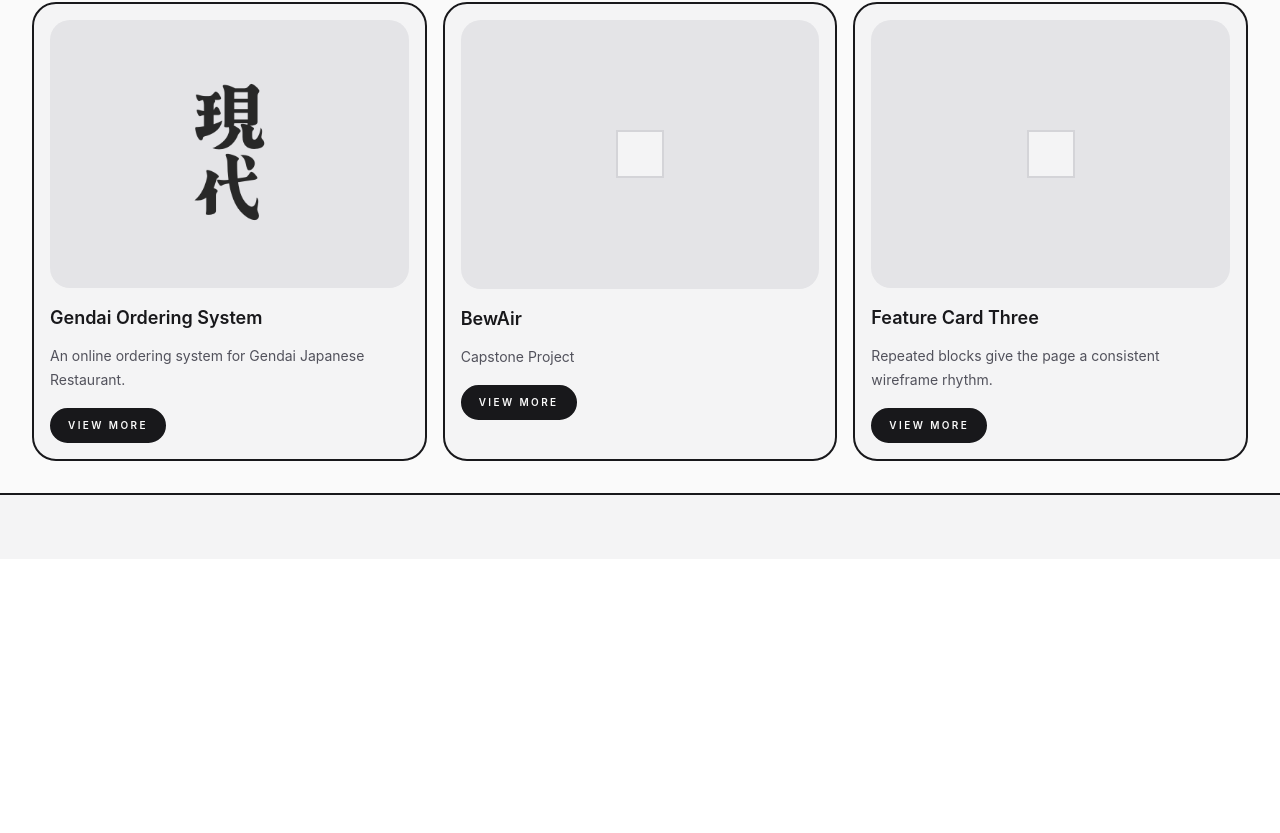
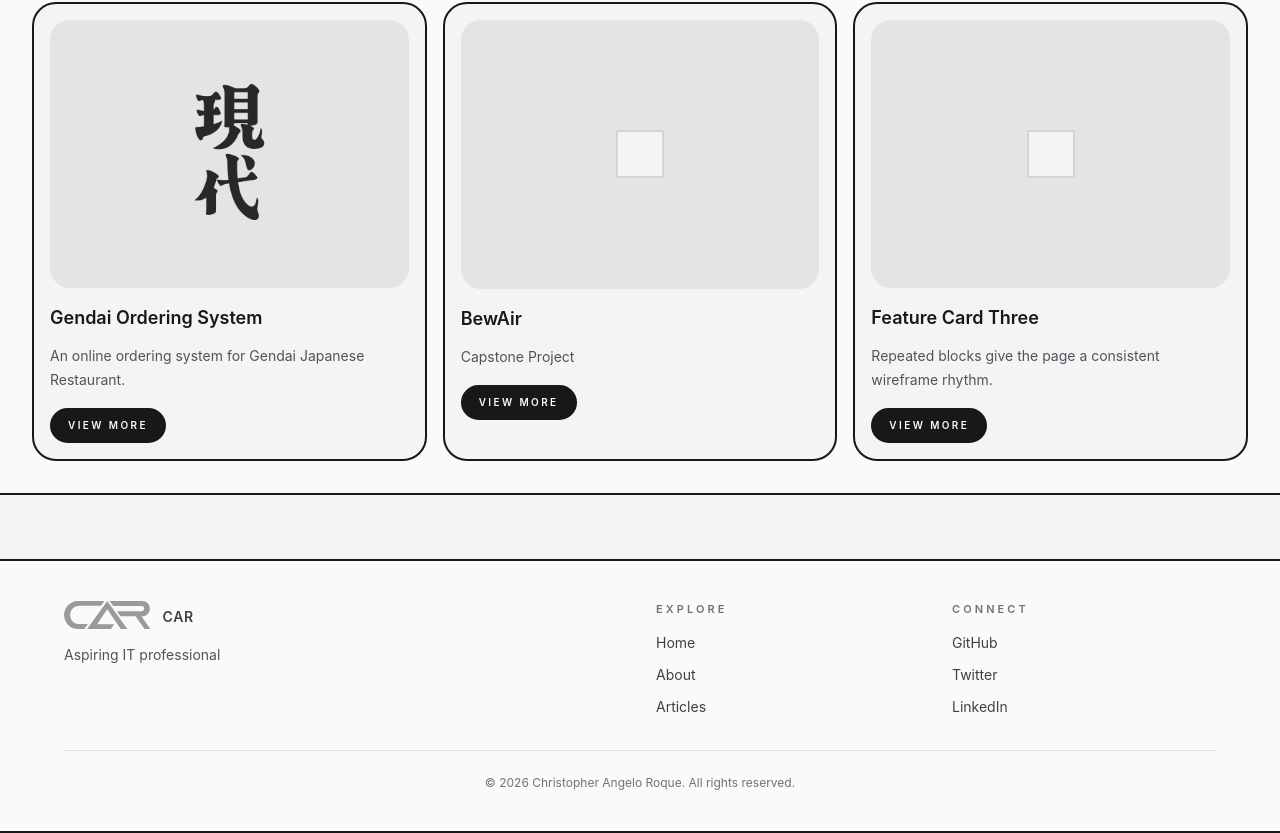
Before and after one commit to ChrstphrAngelo/roque-webprog, a React (Vite) app in the folder roque-client/: page / in a window 1280 px wide. Shown: the part 870-1703 px from the top of the page. Before the commit the page ends 1429 px from the top, so only its background shows below. Built offline with nearby package versions, Linux system fonts and the light colour scheme.

Commit message:
lab-act3

```diff
--- /dev/null
+++ b/roque-client/src/App.css
@@ -0,0 +1,3 @@
+body {
+  margin: 0;
+}
--- /dev/null
+++ b/roque-client/src/assets/article-content.js
@@ -0,0 +1,29 @@
+import gendaiImage from './gendai.png';
+import electronicsImage from './Electronics.png';
+
+const articles = [
+  {
+    name: "gendai-ordering-system",
+    title: "Gendai Ordering System",
+    image: gendaiImage,
+    content: [
+      "Gendai ordering system is a personal web and mobile project.",
+
+      "This system lets customers view the menu and order from it through the mobile app.",
+
+      "This system also includes an admin web system to manage menus, view order history, as well as manage profiles.",
+    ]
+  },
+  {
+    name: "bewair-capstone-project",
+    title: "Electronics",
+    image: electronicsImage,
+    content: [
+      "Some of my current projects also involve electronics such as our capstone project BewAir.",
+
+      "I work on different electronic components such as the ESP32 and air sensors.",
+    ]
+  }
+];
+
+export default articles;
--- /dev/null
+++ b/roque-client/src/components/ArticleList.jsx
@@ -0,0 +1,37 @@
+import { Link } from 'react-router-dom';
+import Button from './Button';
+
+const ArticleList = ({ articles }) => {
+  return (
+    <div className="grid gap-4 sm:grid-cols-2 xl:grid-cols-4">
+      {articles.map((article, index) => (
+        <article key={article.name} className="rounded-3xl border-2 border-zinc-900 bg-zinc-100 p-4">
+          <div className="flex aspect-4/3 items-center justify-center rounded-[1.25rem] bg-zinc-200">
+            <img
+              src={article.image}
+              alt={article.title}
+              className="aspect-4/3 w-full rounded-[1.25rem] object-cover"
+            />
+          </div>
+
+          <p className="mt-4 text-[11px] font-semibold uppercase tracking-[0.24rem] text-zinc-500">
+            Article {String(index + 1).padStart(2, '0')}
+          </p>
+          <h3 className="mt-2 text-lg font-semibold text-zinc-900">
+            {article.title}
+          </h3>
+          <p className="mt-3 text-sm leading-6 text-zinc-600">
+            {article.content[0].substring(0, 150)}...
+          </p>
+          <Link to={`/articles/${article.name}`}>
+            <Button className="mt-4">
+              Read More
+            </Button>
+          </Link>
+        </article>
+      ))}
+    </div>
+  );
+};
+
+export default ArticleList;
--- /dev/null
+++ b/roque-client/src/components/Footer.jsx
@@ -0,0 +1,78 @@
+import { Link } from 'react-router-dom';
+
+const Footer = () => {
+  return (
+    <footer className="border-y-2 border-zinc-900 bg-zinc-50 px-4 py-8 sm:px-6 sm:py-10 lg:px-8">
+      <div className="mx-auto max-w-6xl">
+        <div className="grid gap-8 sm:grid-cols-2 md:grid-cols-4">
+          {/* Logo / Brand */}
+          <div className="col-span-1 md:col-span-2">
+            <div className="flex items-center gap-3">
+              <img src="/CAR-logo.svg" alt="Logo" className="h-8 w-auto" />
+              <span className="text-sm font-semibold uppercase tracking-wider text-zinc-700">
+                CAR
+              </span>
+            </div>
+            <p className="mt-3 max-w-xs text-sm text-zinc-600">
+              Aspiring IT professional
+            </p>
+          </div>
+
+          {/* Navigation links */}
+          <div>
+            <h3 className="text-[11px] font-semibold uppercase tracking-[0.28em] text-zinc-500">
+              Explore
+            </h3>
+            <ul className="mt-3 space-y-2">
+              <li>
+                <Link to="/" className="text-sm text-zinc-700 hover:text-zinc-900 hover:underline">
+                  Home
+                </Link>
+              </li>
+              <li>
+                <Link to="/about" className="text-sm text-zinc-700 hover:text-zinc-900 hover:underline">
+                  About
+                </Link>
+              </li>
+              <li>
+                <Link to="/articles" className="text-sm text-zinc-700 hover:text-zinc-900 hover:underline">
+                  Articles
+                </Link>
+              </li>
+            </ul>
+          </div>
+
+          {/* Socials */}
+          <div>
+            <h3 className="text-[11px] font-semibold uppercase tracking-[0.28em] text-zinc-500">
+              Connect
+            </h3>
+            <ul className="mt-3 space-y-2">
+              <li>
+                <a href="#" className="text-sm text-zinc-700 hover:text-zinc-900 hover:underline">
+                  GitHub
+                </a>
+              </li>
+              <li>
+                <a href="#" className="text-sm text-zinc-700 hover:text-zinc-900 hover:underline">
+                  Twitter
+                </a>
+              </li>
+              <li>
+                <a href="#" className="text-sm text-zinc-700 hover:text-zinc-900 hover:underline">
+                  LinkedIn
+                </a>
+              </li>
+            </ul>
+          </div>
+        </div>
+
+        <div className="mt-8 border-t border-zinc-200 pt-6 text-center text-xs text-zinc-500">
+          &copy; {new Date().getFullYear()} Christopher Angelo Roque. All rights reserved.
+        </div>
+      </div>
+    </footer>
+  );
+};
+
+export default Footer;
--- a/roque-client/src/components/Layout.jsx
+++ b/roque-client/src/components/Layout.jsx
@@ -1,5 +1,6 @@
 import {Outlet} from 'react-router-dom';
 import NavBar from './NavBar';
+import Footer from './Footer';
 
 const Layout = () => {
   return (
@@ -8,6 +9,7 @@ const Layout = () => {
       <main className="pb-16 pt-20">
         <Outlet />
       </main>
+      <Footer />
     </div>
   );
 };
--- /dev/null
+++ b/roque-client/src/pages/ArticleListPage.jsx
@@ -0,0 +1,42 @@
+import Button from '../components/Button';
+import ArticleList from '../components/ArticleList';
+import articles from '../assets/article-content';
+
+const ArticleListPage = () => {
+  return (
+    <div className="flex w-full flex-col gap-6">
+      {/*Top current header title */}
+      <section className="border-y-2 border-zinc-900 bg-zinc-50 px-4 py-6 sm:px-6 sm:py-8 lg:px-8">
+        <p className="mb-3 text-[11px] font-semibold uppercase tracking-[0.28em] text-zinc-500">
+          Articles
+        </p>
+        <h1 className="max-w-xl text-3xl font-bold leading-tight text-zinc-900 sm:text-4xl">
+          My current projects
+        </h1>
+        <p className="mt-4 max-w-lg text-sm leading-7 text-zinc-600 sm:text-base">
+          This is a collection of my current projects and other tech I'm exploring
+        </p>
+        <div className="mt-6">
+          <Button to="/">Back Home</Button>
+        </div>
+      </section>
+
+      {/*Article item */}
+      <section className="border-y-2 border-zinc-900 bg-zinc-50 px-4 py-6 sm:px-6 sm:py-8 lg:px-8">
+        <div className="mb-6">
+          <p className="text-[11px] font-semibold uppercase tracking-[0.28em] text-zinc-500">
+            Featured Articles
+          </p>
+          <h2 className="mt-2 text-2xl font-semibold text-zinc-900">
+            Projects
+          </h2>
+        </div>
+
+        <ArticleList articles={articles} />
+
+      </section>
+    </div>
+  );
+};
+
+export default ArticleListPage;
--- a/roque-client/src/pages/ArticlePage.jsx
+++ b/roque-client/src/pages/ArticlePage.jsx
@@ -1,101 +1,72 @@
+import { useParams } from 'react-router-dom';
 import Button from '../components/Button';
+import articles from '../assets/article-content.js';
 
-const ArticlePage = () => {
+function ArticlePage() {
+  const { name } = useParams();
+  const article = articles.find(article => article.name === name);
+
+  if (!article) {
+    return (
+      <div className="flex w-full flex-col gap-6">
+        <section className="border-y-2 border-zinc-900 bg-zinc-50 px-4 py-6 sm:px-6 sm:py-8 lg:px-8">
+          <div className="mx-auto max-w-3xl">
+            <h1 className="text-3xl font-bold text-zinc-900">Article not found</h1>
+            <Button to="/articles" className="mt-6">
+              Back to Articles
+            </Button>
+          </div>
+        </section>
+      </div>
+    );
+  }
+
   return (
+    //title of article
     <div className="flex w-full flex-col gap-6">
       <section className="border-y-2 border-zinc-900 bg-zinc-50 px-4 py-6 sm:px-6 sm:py-8 lg:px-8">
-        <p className="mb-3 text-[11px] font-semibold uppercase tracking-[0.28em] text-zinc-500">
-          Articles
-        </p>
-        <h1 className="max-w-xl text-3xl font-bold leading-tight text-zinc-900 sm:text-4xl">
-          My current projects
-        </h1>
-        <p className="mt-4 max-w-lg text-sm leading-7 text-zinc-600 sm:text-base">
-          This is a collection of my current projects and other tech I'm exploring
-        </p>
-        <div className="mt-6">
-          <Button to="/">Back Home</Button>
+        <div className="max-w-3xl">
+          <div className="mb-4">
+            <Button to="/articles">← Back to Articles</Button>
+          </div>
+          <p className="mb-3 text-[11px] font-semibold uppercase tracking-[0.28em] text-zinc-500">
+            Article
+          </p>
+          <h1 className="text-3xl font-bold leading-tight text-zinc-900 sm:text-4xl">
+            {article.title}
+          </h1>
+          <p className="mt-2 text-sm text-zinc-500">
+            {article.name.split('-').map(word => word.charAt(0).toUpperCase() + word.slice(1)).join(' ')}
+          </p>
         </div>
       </section>
 
+      {/* Content of article */}
       <section className="border-y-2 border-zinc-900 bg-zinc-50 px-4 py-6 sm:px-6 sm:py-8 lg:px-8">
-        <div className="mb-6">
-          <p className="text-[11px] font-semibold uppercase tracking-[0.28em] text-zinc-500">
-            Featured Articles
-          </p>
-          <h2 className="mt-2 text-2xl font-semibold text-zinc-900">
-            Projects
-          </h2>
-        </div>
+        <div className="mx-auto max-w-3xl">
+          <div className="flex aspect-4/3 items-center justify-center rounded-[1.25rem] border-2 border-zinc-900 bg-zinc-200 mb-8">
+            <img
+              src={article.image}
+              alt={article.title}
+              className="aspect-4/3 w-full rounded-[1.25rem] object-cover"
+            />
+          </div>
 
-        <div className="grid gap-4 sm:grid-cols-2 xl:grid-cols-4">
-          <article className="rounded-3xl border-2 border-zinc-900 bg-zinc-100 p-4">
-            <div className="flex aspect-4/3 items-center justify-center rounded-[1.25rem] bg-zinc-200">
-              <img src="../src/assets/GOS.png" className="rounded-[1.25rem] w-60 h-50 object-cover object-top" />
-            </div>
-            <p className="mt-4 text-[11px] font-semibold uppercase tracking-[0.24em] text-zinc-500">
-              Article 01
-            </p>
-            <h3 className="mt-2 text-lg font-semibold text-zinc-900">
-              Gendai Ordering System
-            </h3>
-            <p className="mt-3 text-sm leading-6 text-zinc-600">
-              A web and mobile app for managing customer orders in Gendai Japanese Restaurant.
-            </p>
-            <Button className="mt-4">Read More</Button>
-          </article>
+          <div className="prose prose-sm max-w-none space-y-4 text-zinc-700">
+            {article.content.map((paragraph, index) => (
+              <p key={index} className="text-base leading-7 text-zinc-700 whitespace-pre-wrap">
+                {paragraph}
+              </p>
+            ))}
+          </div>
 
-          <article className="rounded-3xl border-2 border-zinc-900 bg-zinc-100 p-4">
-            <div className="flex aspect-4/3 items-center justify-center rounded-[1.25rem] bg-zinc-200">
-              <img src="../src/assets/Electronics.png" className="rounded-[1.25rem] w-60 h-50 object-cover" />
-            </div>
-            <p className="mt-4 text-[11px] font-semibold uppercase tracking-[0.24em] text-zinc-500">
-              Article 02
-            </p>
-            <h3 className="mt-2 text-lg font-semibold text-zinc-900">
-              Learning Arduino
-            </h3>
-            <p className="mt-3 text-sm leading-6 text-zinc-600">
-              Currently learning basic electronics for our capstone and some pet projects.
-            </p>
-            <Button className="mt-4">Read More</Button>
-          </article>
-
-          <article className="rounded-3xl border-2 border-zinc-900 bg-zinc-100 p-4">
-            <div className="flex aspect-4/3 items-center justify-center rounded-[1.25rem] bg-zinc-200">
-              <div className="h-12 w-12 border-2 border-zinc-300 bg-zinc-100" />
-            </div>
-            <p className="mt-4 text-[11px] font-semibold uppercase tracking-[0.24em] text-zinc-500">
-              Article 03
-            </p>
-            <h3 className="mt-2 text-lg font-semibold text-zinc-900">
-              Empty
-            </h3>
-            <p className="mt-3 text-sm leading-6 text-zinc-600">
-              -
-            </p>
-            <Button className="mt-4">Read More</Button>
-          </article>
-
-          <article className="rounded-3xl border-2 border-zinc-900 bg-zinc-100 p-4">
-            <div className="flex aspect-4/3 items-center justify-center rounded-[1.25rem] bg-zinc-200">
-              <div className="h-12 w-12 border-2 border-zinc-300 bg-zinc-100" />
-            </div>
-            <p className="mt-4 text-[11px] font-semibold uppercase tracking-[0.24em] text-zinc-500">
-              Article 04
-            </p>
-            <h3 className="mt-2 text-lg font-semibold text-zinc-900">
-              Empty
-            </h3>
-            <p className="mt-3 text-sm leading-6 text-zinc-600">
-              -
-            </p>
-            <Button className="mt-4">Read More</Button>
-          </article>
+          <div className="mt-8 border-t-2 border-zinc-900 pt-6">
+            <Button to="/articles">Back to Articles</Button>
+          </div>
         </div>
       </section>
+
     </div>
   );
-};
-
+}
 export default ArticlePage;
```
Also changed, not shown: roque-client/src/App.jsx (+19 -13 lines), roque-client/src/pages/NotFoundPage.jsx (added, +31 -0 lines).
